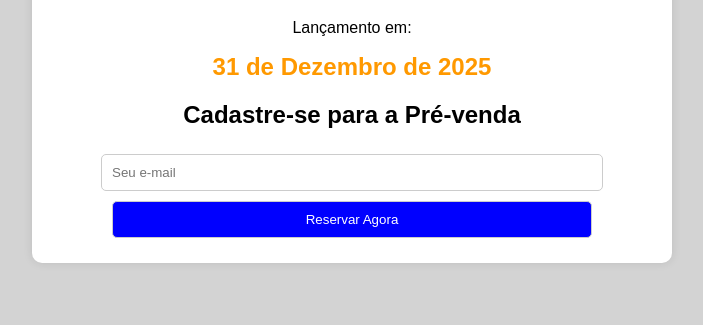
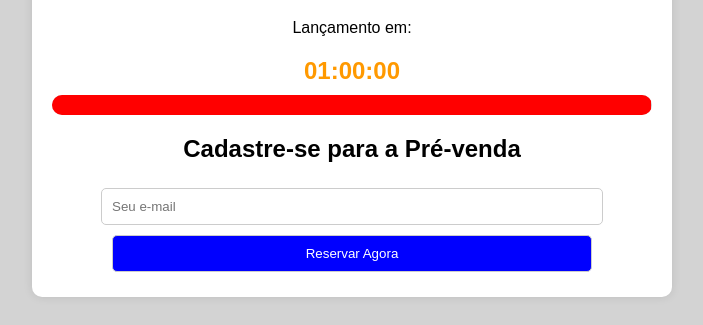
Before and after one commit to MateusSpoliante/Trabalho_Web, a plain HTML site: page EX_15/index.html in a window 1280 px wide. Shown: the part 693-1018 px from the top of the page, without its empty margins (288-991 px from the left). Before the commit the page ends 984 px from the top, so only its background shows below. Drawn offline with Linux system fonts and the light colour scheme.

Commit message:
Gabriel - Finalizado

```diff
--- a/EX_08/style.css
+++ b/EX_08/style.css
@@ -34,6 +34,8 @@ body {
     max-width: 400px;
     height: auto;
     border-radius: 10px;
+    border: 1px solid #000000;
+    border-radius: 3px;
 }
 
 .produto-detalhes {
--- a/EX_15/index.html
+++ b/EX_15/index.html
@@ -12,7 +12,14 @@
         <img src="img/produto lançamento.jpg" alt="Produto" class="product-img">
         <h1>Iphone 16 Pro Max</h1>
         <p>Lançamento em:</p>
-            <time datetime="2025-12-31T23:59:59" class="countdown">31 de Dezembro de 2025</time>
+
+        <div class="countdown-container">
+            <time datetime="PT1H" class="countdown">01:00:00</time>
+            <div class="countdown-bar">
+                <div class="progress-bar"></div>
+            </div>
+        </div>
+
         <h2>Cadastre-se para a Pré-venda</h2>
         <form>
             <input type="email" placeholder="Seu e-mail" required>
--- a/EX_15/style.css
+++ b/EX_15/style.css
@@ -4,6 +4,7 @@ body {
     background-color: #d3d3d3;
     padding: 20px;
 }
+
 .container {
     max-width: 600px;
     margin: auto;
@@ -12,10 +13,44 @@ body {
     border-radius: 10px;
     box-shadow: 0px 0px 10px rgba(0,0,0,0.1);
 }
+
+.product-img {
+    width: 500px;
+    border-radius: 10px;
+    height: 500px;
+}
+
+form {
+    margin-top: 20px;
+}
+
+input, button {
+    padding: 10px;
+    margin: 5px;
+    width: 80%;
+    border: 1px solid #ccc;
+    border-radius: 5px;
+}
+
+button {
+    background-color: blue;
+    color: white;
+    cursor: pointer;
+}
+
+/* Countdown e animações */
+.countdown-container {
+    display: flex;
+    flex-direction: column;
+    align-items: center;
+    margin: 20px 0;
+}
+
 .countdown {
     font-size: 24px;
     font-weight: bold;
-    animation: blink 1.5s infinite;
+    animation: blink 1.5s infinite; /* Requisito do exercício */
+    margin-bottom: 10px;
 }
 
 @keyframes blink {
@@ -23,23 +58,23 @@ body {
     50% { color: orange; }
     100% { color: red; }
 }
-.product-img {
-    width: 500px;
+
+.countdown-bar {
+    width: 100%;
+    height: 20px;
+    background-color: #ccc;
     border-radius: 10px;
-    height: 500px;
+    overflow: hidden;
 }
-form {
-    margin-top: 20px;
+
+.progress-bar {
+    height: 100%;
+    background-color: red;
+    animation: countdown 3600s linear forwards; /* Requisito do exercício */
+    width: 100%;
 }
-input, button {
-    padding: 10px;
-    margin: 5px;
-    width: 80%;
-    border: 1px solid #ccc;
-    border-radius: 5px;
+
+@keyframes countdown {
+    from { width: 100%; }
+    to { width: 0%; }
 }
-button {
-    background-color: blue;
-    color: white;
-    cursor: pointer;
-}
```
Also changed, not shown: EX_08/index.html (+1 -0 lines), EX_08/img/foto2.png (added). Lines whose indentation alone changed are shown as unchanged.
